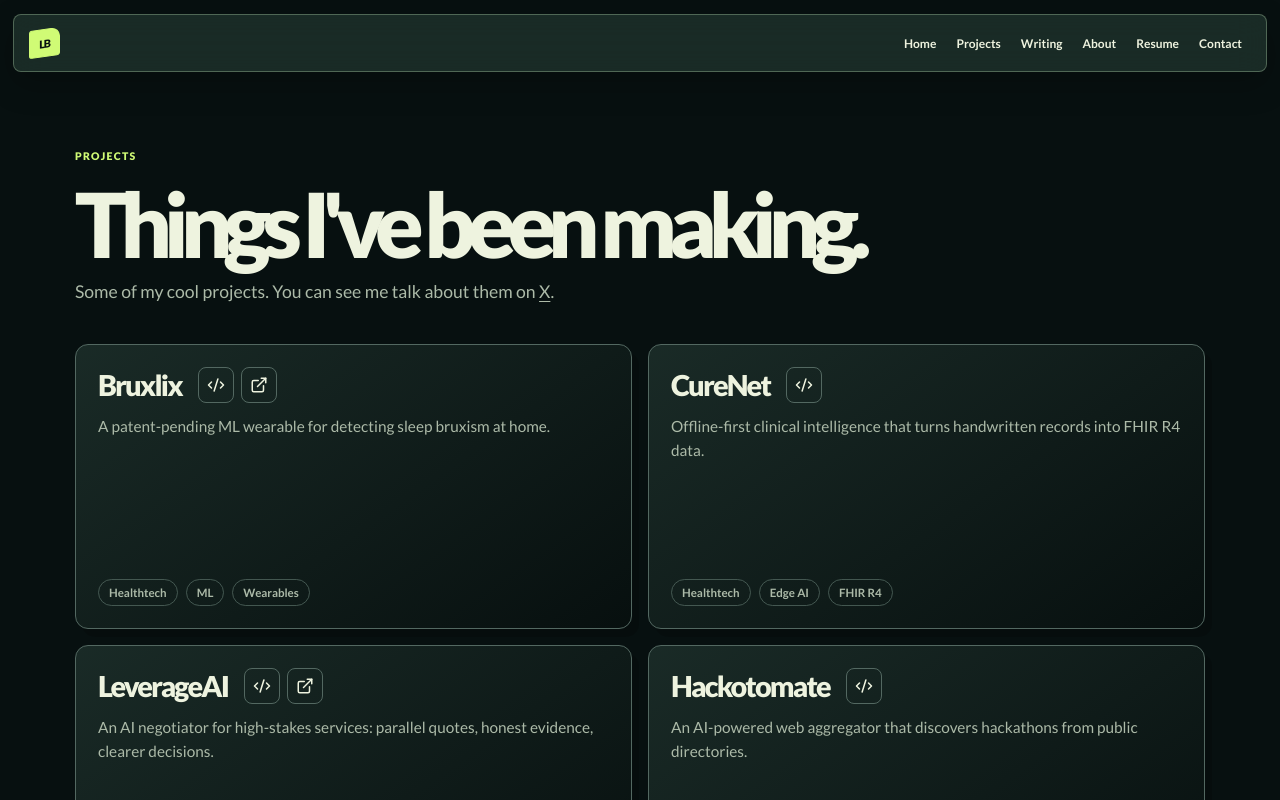
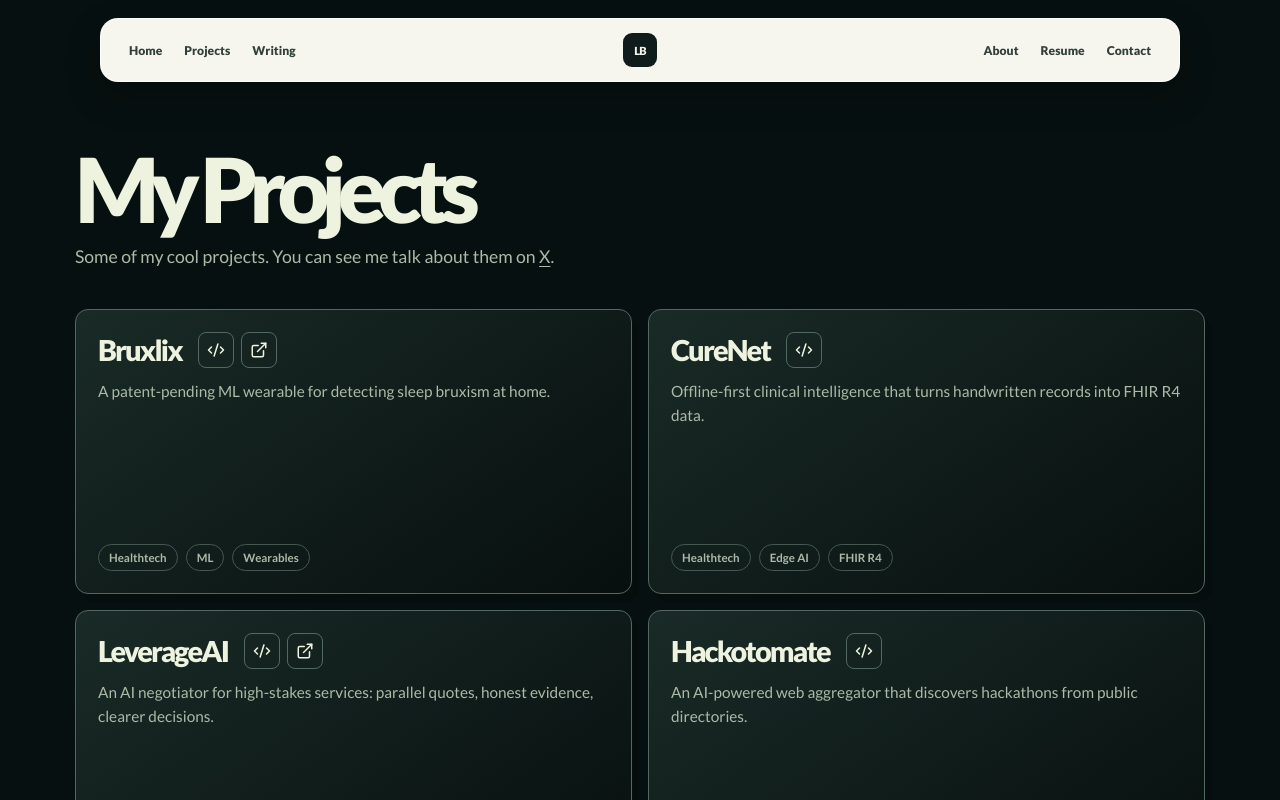
Before and after one commit to labishbardiya/Portfolio, a Next.js app: page /projects in a window 1280 px wide. Shown: the top 800 px of the page. Built offline with nearby package versions, Linux system fonts and the light colour scheme; no server answers; the database is empty.

Commit message:
Refine navigation and simplify page headings

```diff
--- a/app/about/page.tsx
+++ b/app/about/page.tsx
@@ -5,7 +5,6 @@ export default function AboutPage() {
   return (
     <main className="about-page page-shell">
       <div className="about-copy">
-        <p className="eyebrow">About</p>
         <h1>The person behind the tabs.</h1>
         <p>I&apos;m Labish — a computer science student, founder, and curious builder from Jaipur. Most of my attention lives somewhere between AI research and making technology useful enough to escape a slide deck.</p>
         <p>Right now, I&apos;m building health-tech ideas, thinking about agents that work together, and learning what it takes to turn an ambitious prototype into something people can trust. I like generous internet corners, good questions, and projects with a little heart.</p>
--- a/app/contact/page.tsx
+++ b/app/contact/page.tsx
@@ -3,7 +3,6 @@ import { ContactForm } from "@/components/contact-form";
 export default function ContactPage() {
   return (
     <main className="page-shell content-page">
-      <p className="eyebrow">Contact</p>
       <h1>Let&apos;s make something useful.</h1>
       <p className="page-intro">Have an idea, a useful problem, or a project that needs a curious builder? Say hi.</p>
       <ContactForm />
--- a/app/globals.css
+++ b/app/globals.css
@@ -37,46 +37,45 @@ h1, h2, h3, p { margin-top: 0; }
 .site-header {
   position: fixed;
   z-index: 20;
-  top: 14px;
+  top: 18px;
   left: 50%;
-  width: min(calc(100% - 26px), var(--max-width));
-  border: 1px solid rgb(182 216 176 / 35%);
-  border-radius: 8px;
-  background: rgb(29 47 42 / 88%);
-  box-shadow: 0 12px 32px rgb(0 0 0 / 24%);
-  backdrop-filter: blur(16px);
+  width: min(calc(100% - 32px), 1080px);
+  border: 1px solid rgb(255 255 255 / 80%);
+  border-radius: 18px;
+  background: #f6f6ef;
+  box-shadow: 0 14px 34px rgb(0 0 0 / 30%);
   transform: translateX(-50%);
 }
 
 .site-nav {
-  min-height: 56px;
-  padding: 0 15px;
-  display: flex;
+  display: grid;
+  grid-template-columns: minmax(0, 1fr) auto minmax(0, 1fr);
+  min-height: 62px;
+  padding: 0 18px;
   align-items: center;
-  justify-content: space-between;
-  gap: 24px;
+  gap: 16px;
 }
 
 .wordmark {
   display: grid;
-  width: 31px;
-  height: 28px;
+  width: 34px;
+  height: 34px;
   place-items: center;
-  border: 1px solid var(--lime);
-  border-radius: 3px 9px 3px 3px;
-  background: var(--lime);
-  color: var(--night-deep);
-  font-size: 0.68rem;
+  border-radius: 9px;
+  background: var(--night);
+  color: #f6f6ef;
+  font-size: 0.7rem;
   font-weight: 900;
-  letter-spacing: -0.1em;
+  letter-spacing: -0.08em;
   text-decoration: none;
-  transform: skewY(-8deg);
 }
 
-.wordmark:hover { color: var(--night-deep); }
-.nav-links { display: flex; flex-wrap: wrap; justify-content: flex-end; gap: 2px; }
-.nav-links a { padding: 7px 9px; border-radius: 5px; color: var(--ink); font-size: 0.75rem; font-weight: 700; text-decoration: none; }
-.nav-links a:hover { background: rgb(208 251 117 / 13%); color: var(--lime); }
+.wordmark:hover { background: #263a35; color: #f6f6ef; }
+.nav-links { display: flex; flex-wrap: wrap; gap: 2px; }
+.nav-links-leading { justify-content: flex-start; }
+.nav-links-trailing { justify-content: flex-end; }
+.nav-links a { padding: 8px 10px; border-radius: 999px; color: #31403a; font-size: 0.76rem; font-weight: 800; text-decoration: none; transition: background 160ms ease, color 160ms ease; }
+.nav-links a:hover, .nav-links a:focus-visible { background: #dff5a5; color: #13221e; }
 
 .portfolio-home {
   position: relative;
@@ -104,8 +103,6 @@ h1, h2, h3, p { margin-top: 0; }
 }
 
 .hero { display: grid; grid-template-columns: minmax(0, 1fr) minmax(290px, 0.76fr); align-items: center; gap: clamp(38px, 8vw, 104px); min-height: 440px; padding-block: clamp(48px, 8vw, 110px); }
-.hero-kicker, .eyebrow { display: flex; align-items: center; gap: 8px; margin-bottom: 23px; color: var(--lime); font-size: 0.66rem; font-weight: 800; letter-spacing: 0.12em; text-transform: uppercase; }
-.hero-kicker span { width: 7px; height: 7px; border-radius: 50%; background: var(--lime); box-shadow: 0 0 0 4px rgb(208 251 117 / 12%); }
 .social-links { display: flex; align-items: center; gap: 8px; padding: 0; margin: 0 0 23px; list-style: none; }
 .social-links a { display: grid; width: 31px; height: 31px; place-items: center; border: 1px solid var(--line); border-radius: 7px; color: var(--muted); font-size: 0.84rem; transition: 160ms ease; }
 .social-links a:hover, .social-links a:focus-visible { border-color: var(--lime); background: rgb(208 251 117 / 10%); color: var(--lime); transform: translateY(-2px); }
@@ -221,7 +218,7 @@ h1, h2, h3, p { margin-top: 0; }
 .contact-message-sent { color: var(--lime); }
 .contact-message-error { color: #ffb4ae; }
 .about-page { display: grid; grid-template-columns: minmax(0, 0.95fr) minmax(330px, 0.74fr); align-items: center; gap: clamp(48px, 10vw, 135px); min-height: 100vh; padding-block: 128px 72px; }
-.about-copy > p:not(.eyebrow) { max-width: 580px; color: var(--muted); font-size: 1.04rem; line-height: 1.65; }
+.about-copy > p { max-width: 580px; color: var(--muted); font-size: 1.04rem; line-height: 1.65; }
 .about-copy .interactive-hover-button { margin-top: 14px; }
 .about-photo { position: relative; margin: 0; transform: rotate(2deg); }
 .about-photo::before { position: absolute; z-index: -1; inset: 17px -16px -17px 16px; border: 1px solid var(--lime); border-radius: 13px; content: ""; }
@@ -235,9 +232,10 @@ h1, h2, h3, p { margin-top: 0; }
 
 @media (max-width: 680px) {
   .site-header { top: 8px; width: calc(100% - 16px); }
-  .site-nav { min-height: 64px; align-items: center; gap: 8px; padding: 8px; }
-  .nav-links { flex: 1; flex-wrap: nowrap; max-width: none; gap: 0; }
-  .nav-links a { display: grid; min-width: 44px; min-height: 44px; place-items: center; padding: 4px; font-size: 0.62rem; }
+  .site-nav { grid-template-columns: minmax(0, 1fr) auto minmax(0, 1fr); min-height: 62px; gap: 4px; padding: 6px; }
+  .wordmark { width: 32px; height: 32px; font-size: 0.64rem; }
+  .nav-links { flex-wrap: nowrap; min-width: 0; gap: 0; }
+  .nav-links a { display: grid; min-width: 0; min-height: 44px; flex: 1; place-items: center; padding: 4px 1px; font-size: clamp(0.48rem, 1.6vw, 0.62rem); }
   .portfolio-home { padding-top: 102px; }
   .portfolio-home-inner, .site-footer { width: min(calc(100% - 44px), 1180px); }
   .hero { min-height: auto; padding-bottom: 45px; }
--- a/app/projects/page.tsx
+++ b/app/projects/page.tsx
@@ -6,8 +6,7 @@ export const dynamic = "force-dynamic";
 export default async function ProjectsPage() {
   return (
     <main className="page-shell content-page">
-      <p className="eyebrow">Projects</p>
-      <h1>Things I&apos;ve been making.</h1>
+      <h1>My Projects</h1>
       <p className="page-intro">
         Some of my cool projects. You can see me talk about them on{" "}
         <a href="https://x.com/labishbardiya" target="_blank" rel="noreferrer">
--- a/app/resume/page.tsx
+++ b/app/resume/page.tsx
@@ -3,7 +3,6 @@ import { ResumeViewer } from "@/components/resume-viewer";
 export default function ResumePage() {
   return (
     <main className="page-shell content-page">
-      <p className="eyebrow">Resume</p>
       <h1>A more traditional version of me.</h1>
       <ResumeViewer />
     </main>
--- a/app/writing/[slug]/page.tsx
+++ b/app/writing/[slug]/page.tsx
@@ -12,7 +12,6 @@ export default async function WritingPostPage({ params }: { params: Promise<{ sl
 
   return (
     <article className="page-shell content-page article-page">
-      <p className="eyebrow">Writing / {post.published_at?.slice(0, 10) ?? "Note"}</p>
       <h1>{post.title}</h1>
       {post.subtitle && <p className="article-subtitle">{post.subtitle}</p>}
       <ExternalPostLink href={post.external_url} />
--- a/app/writing/page.tsx
+++ b/app/writing/page.tsx
@@ -6,7 +6,6 @@ export const dynamic = "force-dynamic";
 export default async function WritingPage() {
   return (
     <main className="page-shell content-page writing-page">
-      <p className="eyebrow">Writing</p>
       <h1>Notes from the workbench.</h1>
       <p className="page-intro">Essays, ideas, and things I&apos;m still figuring out—written in Markdown, with room to point back to the original post when an idea started somewhere else.</p>
       <WritingList posts={await getPublishedWritingPosts()} />
--- a/components/portfolio-home.tsx
+++ b/components/portfolio-home.tsx
@@ -14,7 +14,6 @@ export function PortfolioHome({ home }: { home: HomeContent }) {
       <div className="portfolio-home-inner">
         <section className="hero">
           <div className="hero-copy">
-            <p className="hero-kicker"><span /> Builder mode: on</p>
             <SocialLinks links={home.socialLinks} />
             <h1>Hi, I&apos;m Labish.</h1>
             <Typewriter phrases={home.typewriterPhrases} />
--- a/components/site-header.tsx
+++ b/components/site-header.tsx
@@ -10,13 +10,23 @@ const navigation = [
   ["Contact", "/contact"],
 ];
 
+const leadingNavigation = navigation.slice(0, 3);
+const trailingNavigation = navigation.slice(3);
+
 export function SiteHeader() {
   return (
     <header className="site-header">
       <nav className="site-nav" aria-label="Primary navigation">
+        <div className="nav-links nav-links-leading">
+          {leadingNavigation.map(([label, href]) => (
+            <Link key={href} href={href}>
+              {label}
+            </Link>
+          ))}
+        </div>
         <Link className="wordmark" href="/" aria-label="Labish Bardiya home">LB</Link>
-        <div className="nav-links">
-          {navigation.map(([label, href]) => (
+        <div className="nav-links nav-links-trailing">
+          {trailingNavigation.map(([label, href]) => (
             <Link key={href} href={href}>
               {label}
             </Link>
--- a/components/typewriter.tsx
+++ b/components/typewriter.tsx
@@ -7,7 +7,7 @@ type TypewriterProps = {
 };
 
 // Separate timings keep the motion readable while giving the completed phrase a moment to land.
-const TYPING_DELAY = 48;
+const TYPING_DELAY = 90;
 const DELETING_DELAY = 26;
 const HOLD_DELAY = 1450;
 
```
